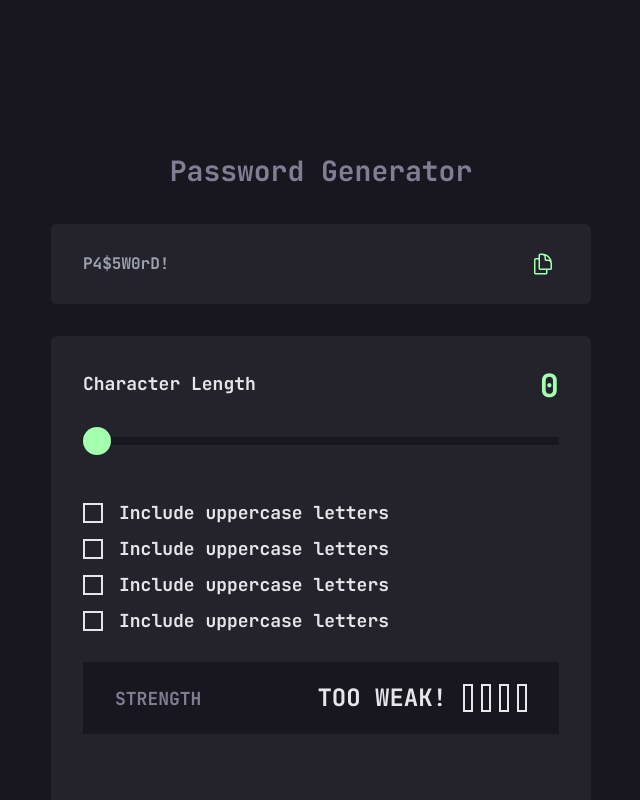
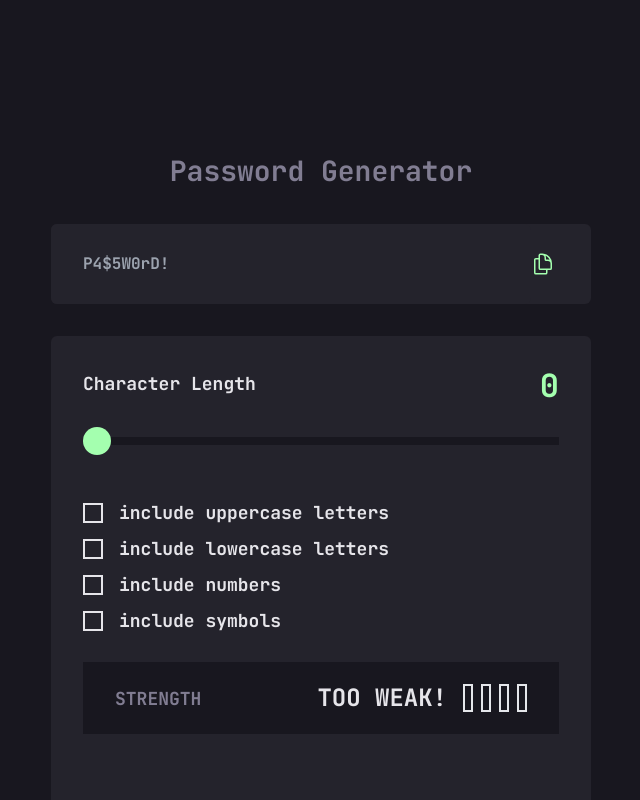
Before and after one commit to planetoida90210/password-generator, a Next.js app: page / in a window 1280 px wide. Shown: the whole page, without its empty margins (319-959 px from the left). Built offline with nearby package versions, Linux system fonts and the light colour scheme.

Commit message:
display checbox values/options

```diff
--- a/components/Checkbox.jsx
+++ b/components/Checkbox.jsx
@@ -1,18 +1,18 @@
-import React,{useState} from 'react'
+import React from 'react'
 
-const Checkbox = () => {
-  const [isChecked,setIsChecked] = useState(false)
+const Checkbox = ({option, onChange, isChecked}) => {
+
   return (
     <div className="flex flex-row-reverse pt-[16px]">
         <div className="text-[#E6E5EA] text-[16px] md:text-[18px] leading-[20px]">
-            <label>Include uppercase letters</label>
+            <label>{option.title}</label>
         </div>
         <div className="pr-[16px]">
             <input
              className="flex items-center justify-center"
              type="checkbox"
              checked={isChecked}
-             onChange={() => setIsChecked((prev) => !prev)}
+             onChange={onChange}
               />
         </div>
     </div>
--- a/components/PasswordSettings.jsx
+++ b/components/PasswordSettings.jsx
@@ -4,9 +4,7 @@ import PasswordStrength from './PasswordStrength';
 import RangeSlider from './RangeSlider';
 
 
-const PasswordSettings = ({ rangeValue, setRangeValue, strength, setStrength }) => {
-
-
+const PasswordSettings = ({ rangeValue, setRangeValue, strength, setStrength, options, setOptions, checkboxOptions }) => {
 
 
   return (
@@ -17,10 +15,14 @@ const PasswordSettings = ({ rangeValue, setRangeValue, strength, setStrength })
      </div>
      <RangeSlider rangeValue={rangeValue} setRangeValue={setRangeValue} />
      <div className="flex flex-col items-start pt-[42px] w-full pl-[16px] md:pl-[32px]">
-        <Checkbox />
-        <Checkbox />
-        <Checkbox />
-        <Checkbox />
+        {checkboxOptions.map((option) =>(
+         <Checkbox
+          key={option.title}
+          option={option}
+          isChecked={options[option.type]}
+          onChange={() => setOptions({ ...options, [option.type]: !options[option.type] })}
+          />
+        ))}
      </div>
      <div className="w-full flex justify-center pt-[32px] md:pt-[31px]">
         <PasswordStrength strength={strength} setStrength={setStrength} rangeValue={rangeValue} />
--- a/pages/index.js
+++ b/pages/index.js
@@ -3,9 +3,18 @@ import { useEffect, useState } from "react"
 import PasswordCopyboard from "../components/PasswordCopyboard"
 import PasswordSettings from "../components/PasswordSettings"
 
+const checkboxOptions = [
+  { type: 'upperCase', title: 'include uppercase letters' },
+  { type: 'lowerCase', title: 'include lowercase letters' },
+  { type: 'numbers', title: 'include numbers' },
+  { type: 'symbols', title: 'include symbols' },
+]
+
 const Home = () => {
   const [ rangeValue, setRangeValue ] = useState(0);
   const [ strength, setStrength ] = useState(0);
+  const [options, setOptions] = useState({ upperCase: false, lowerCase: false, numbers: false, symbols: false });
+
   return (
     <div className="h-screen font-body bg-[#18171F] overflow-hidden text-jetBrains font-bold flex flex-col justify-start items-center pt-[64px] md:pt-[133px] xl:pt-[150px]">
       <h1 className="text-[#817D92] text-[16px] md:text-[24px] xl:text-[28px]">
@@ -20,6 +29,9 @@ const Home = () => {
          setRangeValue={setRangeValue}
          strength={strength}
          setStrength={setStrength}
+         checkboxOptions={checkboxOptions}
+         options={options}
+         setOptions={setOptions}
          />
       </section>
     </div>
```
